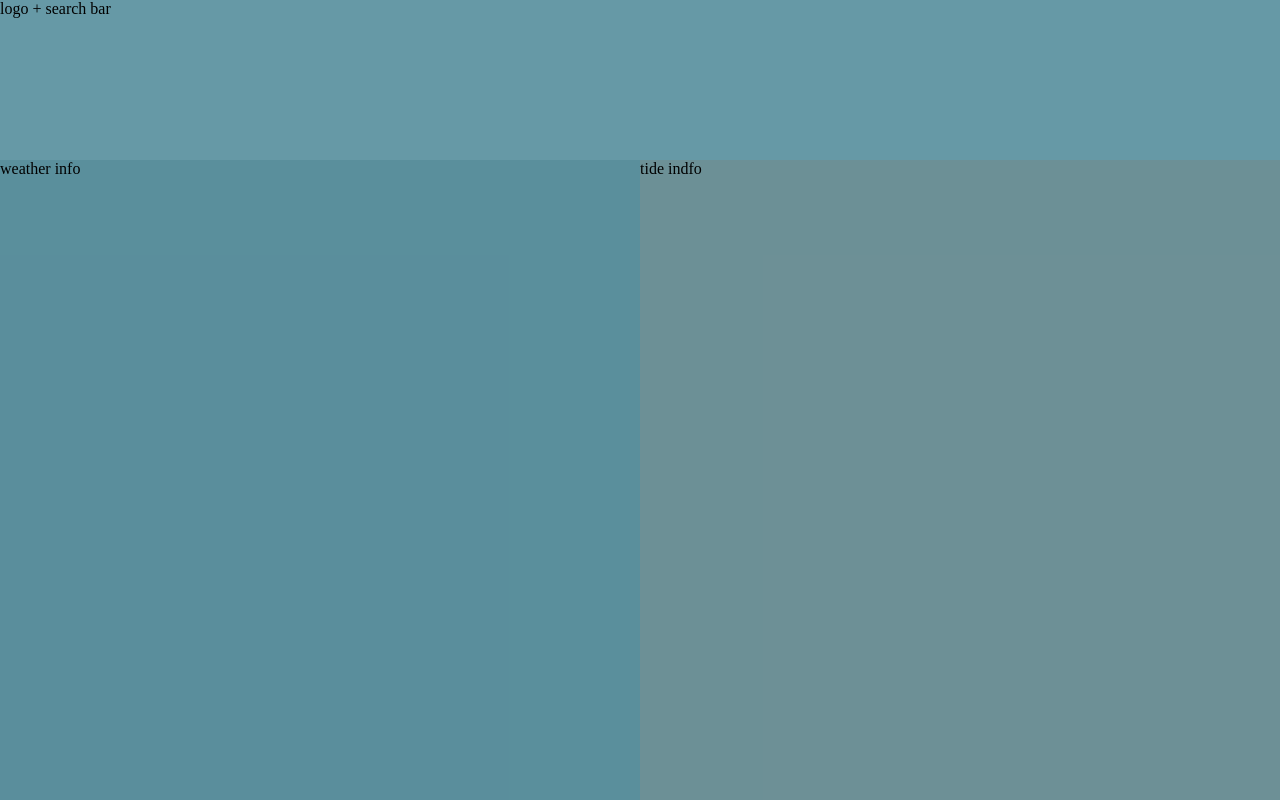
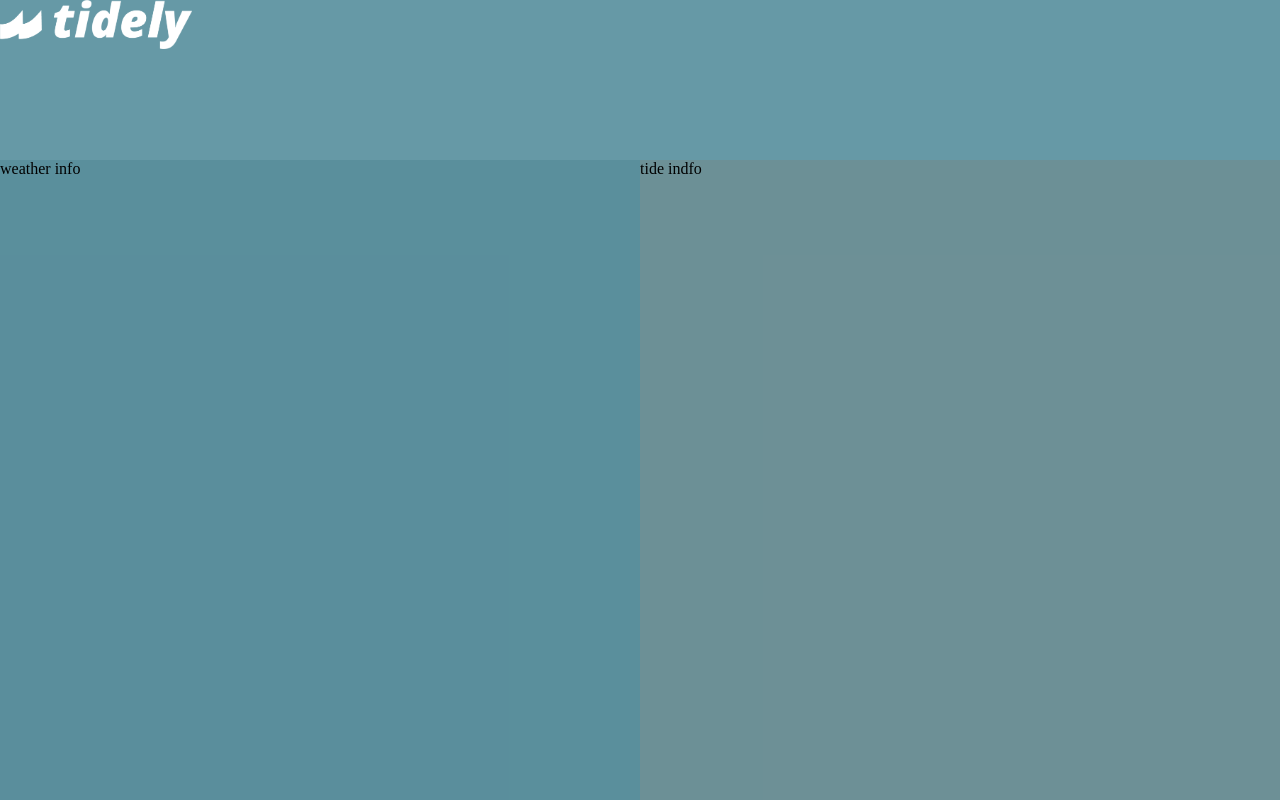
Before and after one commit to PeterGoedeke/tidely, a React (Create React App) app in the folder front-end/: page / in a window 1280 px wide. Built offline with nearby package versions, Linux system fonts and the light colour scheme.

Commit message:
tide info

```diff
--- a/front-end/src/containers/LocationTideData.js
+++ b/front-end/src/containers/LocationTideData.js
@@ -19,7 +19,10 @@ class LocationTideData extends Component{
         return(
             <div className={classes.LocationTideData}>
                 <div className={classes.TopBar}>
-                    logo + search bar
+                    <img
+                        src={tidelyLogo}
+                        className={classes.Logo}
+                    />
                 </div>
                 <div className={classes.WeatherInfo}>
                     weather info
--- a/front-end/src/containers/LocationTideData.module.css
+++ b/front-end/src/containers/LocationTideData.module.css
@@ -25,3 +25,7 @@
     grid-area: tideinfo;
     background-color: rgba(136, 49, 17, 0.281);
 }
+
+.Logo{
+    width: 15%;
+}
```
